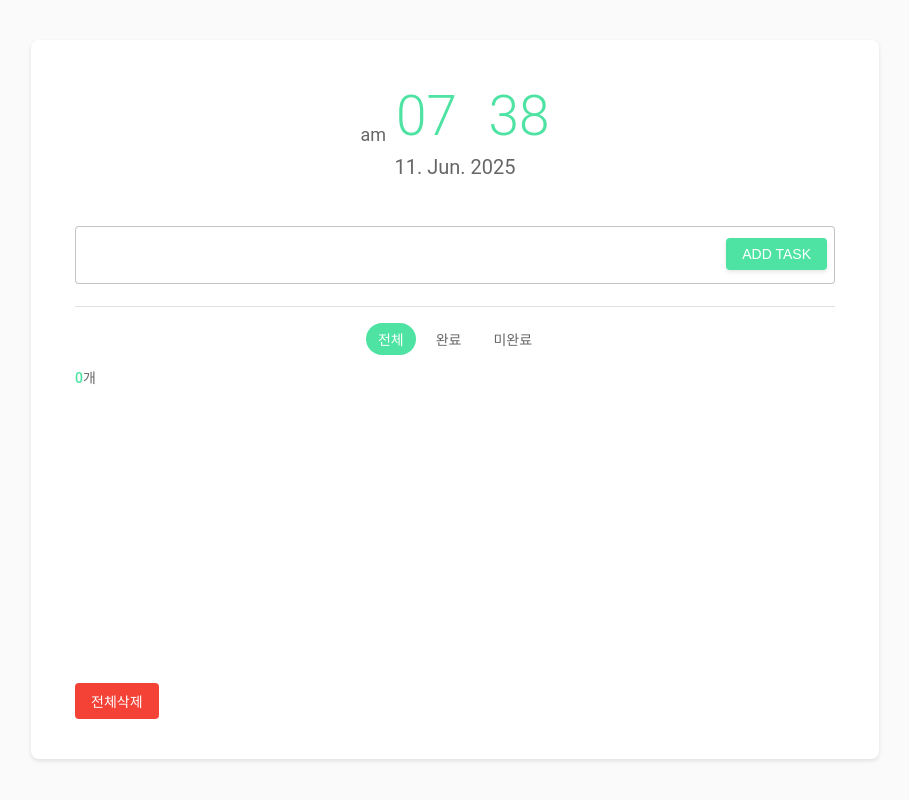
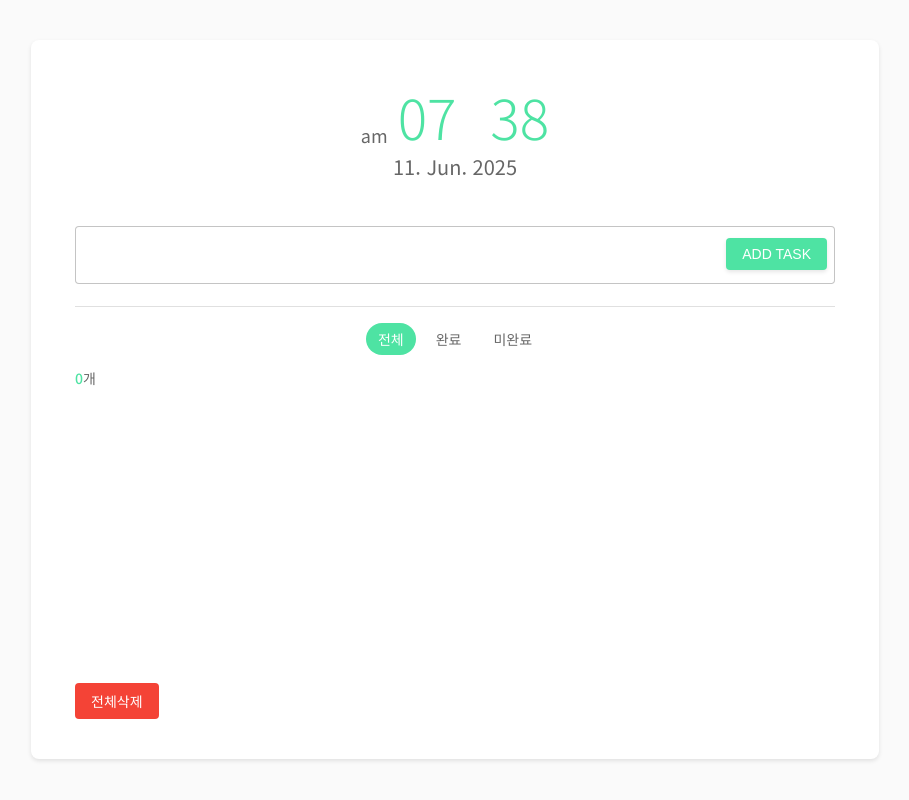
Before and after one commit to choiseeun84/To-Do-List_Team1, a website built with Vite: page index.html in a window 1280 px wide. Shown: the whole page, without its empty margins (185-1094 px from the left). Built offline with nearby package versions, Linux system fonts and the light colour scheme.

Commit message:
폰트,파비콘 적용

```diff
--- a/index.html
+++ b/index.html
@@ -4,6 +4,10 @@
     <meta charset="UTF-8" />
     <meta name="viewport" content="width=device-width, initial-scale=1.0" />
     <title>To-Do_List</title>
+    <link rel="icon" href="./style/favicon.png" type="">
+    <link rel="preconnect" href="https://fonts.googleapis.com">
+    <link rel="preconnect" href="https://fonts.gstatic.com" crossorigin>
+    <link href="https://fonts.googleapis.com/css2?family=Noto+Sans+KR:wght@100..900&display=swap" rel="stylesheet">
     <link rel="stylesheet" href="./style/style.css" />
     <link rel="stylesheet" href="./style/reset.css" />
     <link rel="style" href="./style/time.css" />
--- a/style/style.css
+++ b/style/style.css
@@ -28,7 +28,7 @@
 body {
     background: var(--background-color);
     color: var(--text-primary);
-    font-family: 'Roboto', sans-serif;
+    font-family: "Noto Sans KR", sans-serif;
     margin: 0;
     padding: 0;
 }
```
Also changed, not shown: style/favicon.png (added).
